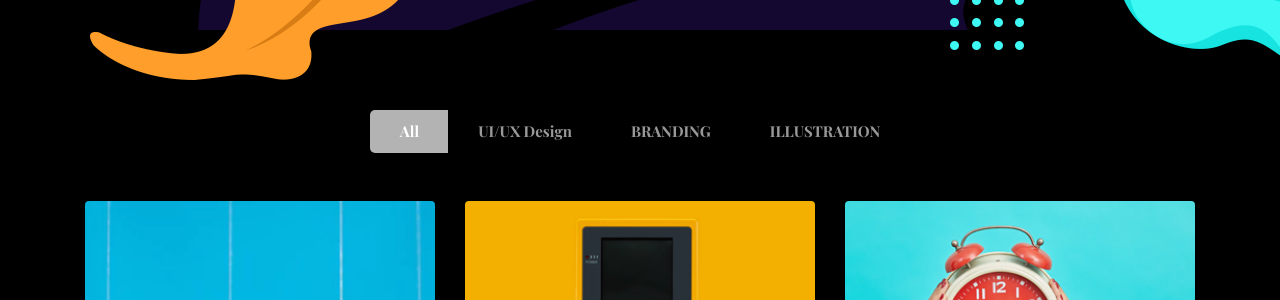
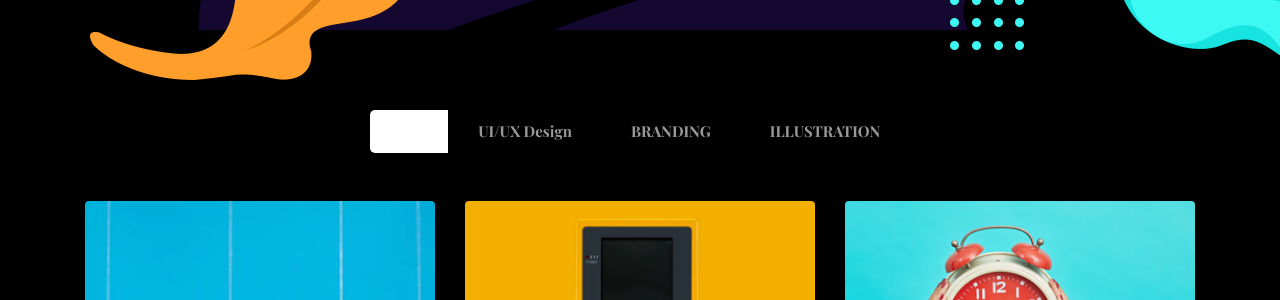
Before and after one commit to SpectralVectors/spectralvectors.github.io, a Jekyll site: the page built from _pages/portfolio.html, in a window 1280 px wide. Shown: the part 474-774 px from the top of the page. Built offline with Jekyll 4.4.1, drawn with Linux system fonts in a browser that asks for light colours.

Commit message:
Update _buttons.scss

```diff
--- a/assets/scss/_buttons.scss
+++ b/assets/scss/_buttons.scss
@@ -40,12 +40,12 @@
   }
 
   &:hover {
-    background: lighten($color: $text-color, $amount: 10);
+    background: lighten($color: $gray, $amount: 10);
   }
 
   &.focus,
   &.active {
-    background: lighten($color: $text-color, $amount: 10) !important;
+    background: lighten($color: $white, $amount: 10) !important;
     box-shadow: none !important;
   }
 }
```
